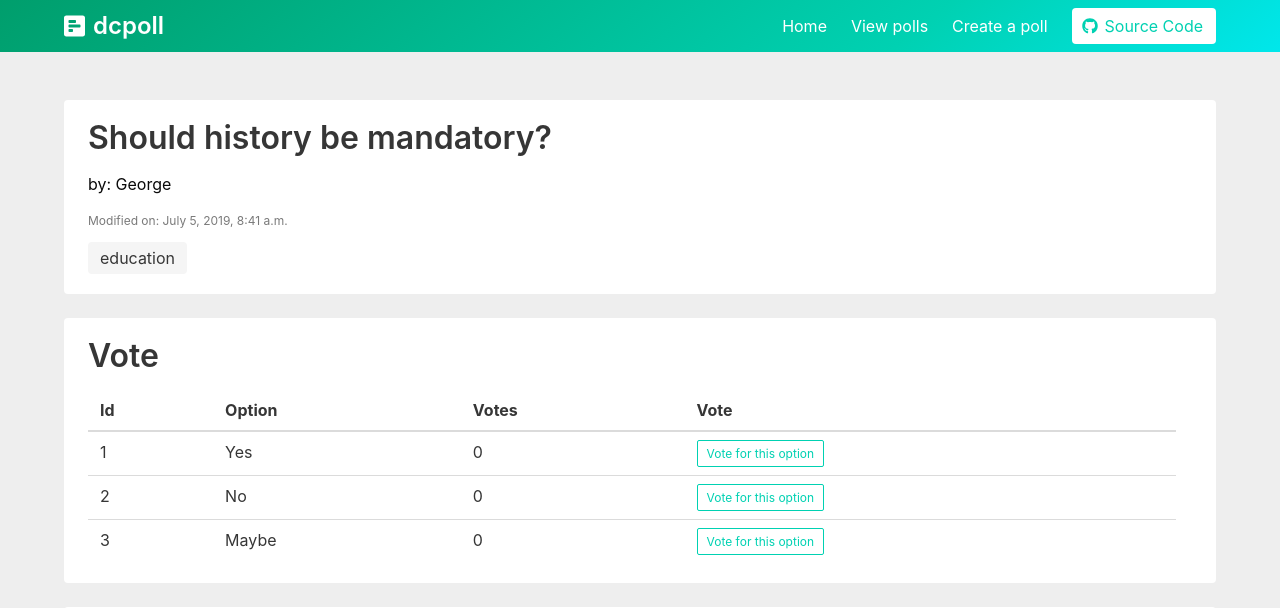
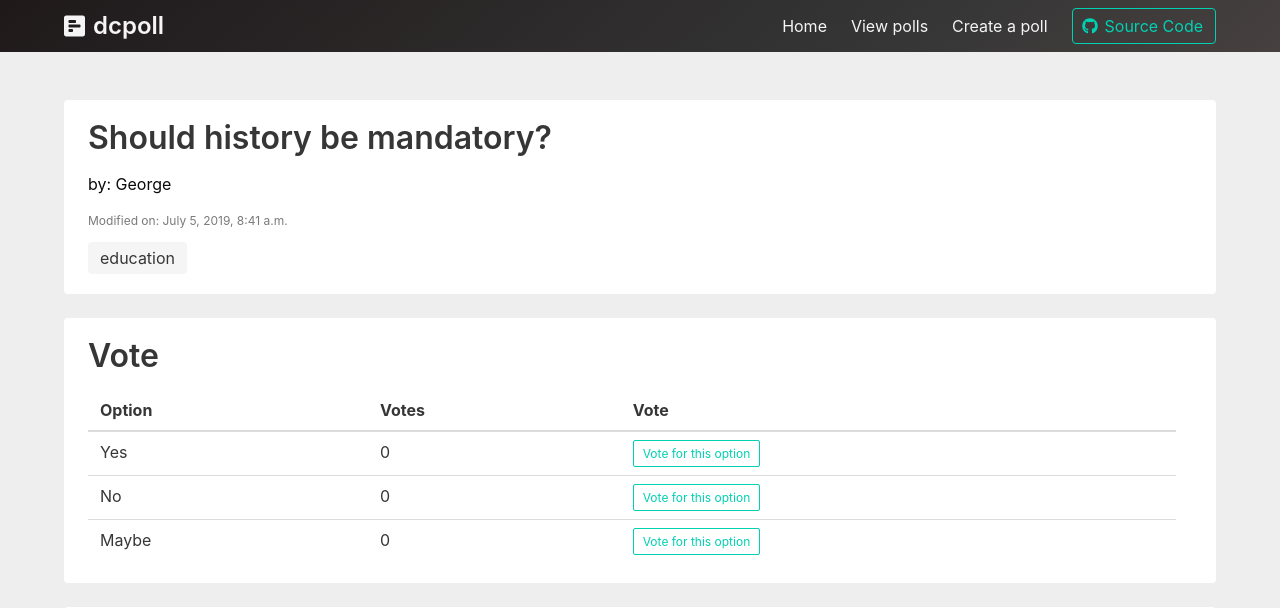
Before and after one commit to danielc92/django-docs-tutorial, a Django app: page /polls/view/1/ in a window 1280 px wide. Shown: the top 608 px of the page. Run offline with Django 3.2, Linux system fonts and the light colour scheme; data comes from the database, SQL or seed files in the repository; both versions use the stored data as it was after the commit; parts of the project's set-up code (start-up, migrations or seed data) failed here and were passed over; some libraries are stand-ins or nearby versions.

Commit message:
Remove id from view

```diff
--- a/dans_django_proj/urls.py
+++ b/dans_django_proj/urls.py
@@ -1,15 +1,14 @@
 from django.contrib import admin
 from django.urls import path
-from polls.views import polls_list, option_vote, polls_result, polls_view, polls_index, polls_create
+from polls.views import polls_list, option_vote, polls_view, polls_index, polls_create
 from django.contrib.staticfiles.urls import staticfiles_urlpatterns
 
 
 urlpatterns = [
     path('', polls_index, name='polls-index'),
     path('polls/list/', polls_list, name='polls-list'),
-    path('vote/<int:option_id>/', option_vote, name='polls-vote'),
-    path('polls/results/<int:question_id>/', polls_result, name='polls-results'),
     path('polls/create/', polls_create , name='polls-create'),
+        path('vote/<int:option_id>/', option_vote, name='polls-vote'),
     path('polls/view/<int:poll_id>/', polls_view, name='polls-view')
     ]
 
--- a/polls/views.py
+++ b/polls/views.py
@@ -37,32 +37,6 @@ def option_vote(request, option_id):
     return HttpResponseRedirect(reverse('polls-view', args=(poll_id,)))
 
 
-def polls_result(request, poll_id):
-
-    poll = get_object_or_404(Poll, pk=poll_id)
-
-    choice_data = question.choice_set.all()
-
-    choice_texts = []
-    choice_votes = []
-
-    for choice in choice_data:
-        choice_texts.append(choice.choice_text)
-        choice_votes.append(choice.votes)
-
-    context = {'title':'Polls Results Page',
-    'question':question,
-    'choice_texts':choice_texts,
-    'choice_votes':choice_votes,
-    'choice_colours':['rgba(0, 209, 178, 0.55)'] * len(choice_data),
-    'choice_border_colours': ['rgba(0, 209, 178, 0.9)'] * len(choice_data)}
-
-    print(context)
-
-    return render(request, 'results.html', context)
-
-
-# View for questions list
 def polls_list(request):
 
     polls = Poll.objects.all()
@@ -79,8 +53,7 @@ def polls_list(request):
     return render(request, 'poll-list.html', context)
 
 
-# View which handles creating new questions through a form
-# Everything will be automatically validated in this form
+
 def polls_create(request):
 
     if request.method == 'POST':
@@ -92,15 +65,18 @@ def polls_create(request):
                 text = form.data[c]
                 if len(text) > 0:
                     Option.objects.create(text=text,poll=new)
+
+            return HttpResponseRedirect(reverse('polls-list'))
     else:
         form = PollForm()
-        form_string = form.as_p()
-        form_string = form_string.replace('<input', '<input class="input"')\
-        .replace('<label', '<label class="label"')\
-        .replace('<select', '<div class="select is-multiple"><select')\
-        .replace('</select>', '</select></div>')
+        form = form.as_p()
+        form = form\
+                            .replace('<input', '<input class="input"')\
+                            .replace('<label', '<label class="label"')\
+                            .replace('<select', '<div class="select is-multiple"><select')\
+                            .replace('</select>', '</select></div>')
 
     context = {'title':'Polls Create Question',
-                'form': form_string}
+                'form': form}
 
     return render(request, 'create-poll.html', context)
--- a/templates/create-poll.html
+++ b/templates/create-poll.html
@@ -1,7 +1,7 @@
 {% extends 'base.html' %}
 
 {% block content %}
-<section class="hero is-primary is-bold">
+<section class="hero is-dark is-bold">
 	{% include 'navbar.html' %}
 </section>
 
--- a/templates/index.html
+++ b/templates/index.html
@@ -4,7 +4,7 @@
 {% load static %}
 
 <!-- HERO BANNER -->
-<section class="hero is-primary is-medium is-bold">
+<section class="hero is-dark is-medium">
   <!-- Hero head: will stick at the top -->
   <div class="hero-head">
     {% include 'navbar.html' %}
@@ -20,7 +20,7 @@
       <p class="">
 				This is the first application I built using Django web framework. The official Django documentation was used as a starting point, following that, I adapted the application with more features, including the integration of an open source charting framework. It posed some challenges, in learning the overall structure of Django as well as becoming familiar with the way Django implements database ORM models, and deployment.
       </p>
-      <a href="{% url 'polls-list' %}" class="button is-medium is-outlined is-dark"><span class="icon is-medium">
+      <a href="{% url 'polls-list' %}" class="button is-medium is-light"><span class="icon is-medium">
 					<i class="fas fa-poll-h"></i>
 				</span><span>View polls</span></a>
       </div>
--- a/templates/navbar.html
+++ b/templates/navbar.html
@@ -22,7 +22,7 @@
               Create a poll
             </a>
             <span class="navbar-item">
-              <a href="https://github.com/danielc92/django-docs-tutorial.git" class="button is-primary is-inverted">
+              <a href="https://github.com/danielc92/django-docs-tutorial.git" class="button is-primary is-outlined">
                 <span class="icon">
                   <i class="fab fa-github"></i>
                 </span>
--- a/templates/poll-detail.html
+++ b/templates/poll-detail.html
@@ -1,7 +1,7 @@
 {% extends 'base.html' %}
 
 {% block content %}
-<section class="hero is-primary is-bold">
+<section class="hero is-dark is-bold">
 	{% include 'navbar.html' %}
 </section>
 
@@ -26,7 +26,7 @@
                 <table class="table is-hoverable">
                     <thead>
                         <tr>
-                            <th>Id</th>
+
                             <th>Option</th>
                             <th>Votes</th>
                             <th>Vote</th>
@@ -35,7 +35,7 @@
                     <tbody>
                         {% for option in poll.options.all %}
                         <tr>
-                            <td>{{ option.id }}</td>
+
                             <td>{{ option.text}}</td>
                             <td>{{ option.votes}}</td>
                             <td>
--- a/templates/poll-list.html
+++ b/templates/poll-list.html
@@ -1,7 +1,7 @@
 {% extends 'base.html' %}
 
 {% block content %}
-<section class="hero is-primary is-bold">
+<section class="hero is-dark is-bold">
 	{% include 'navbar.html' %}
 </section>
 
```
Also changed, not shown: db.sqlite3.
